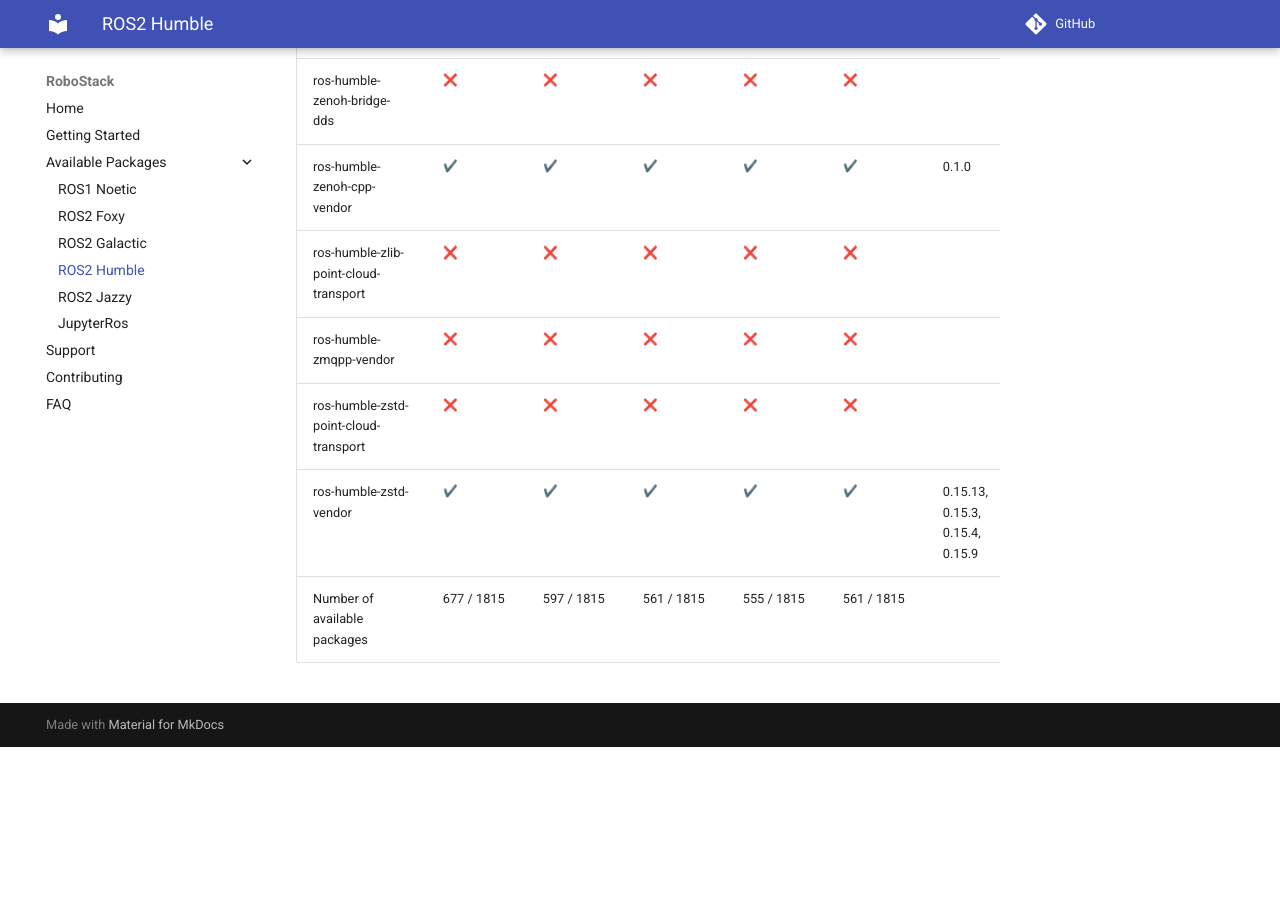
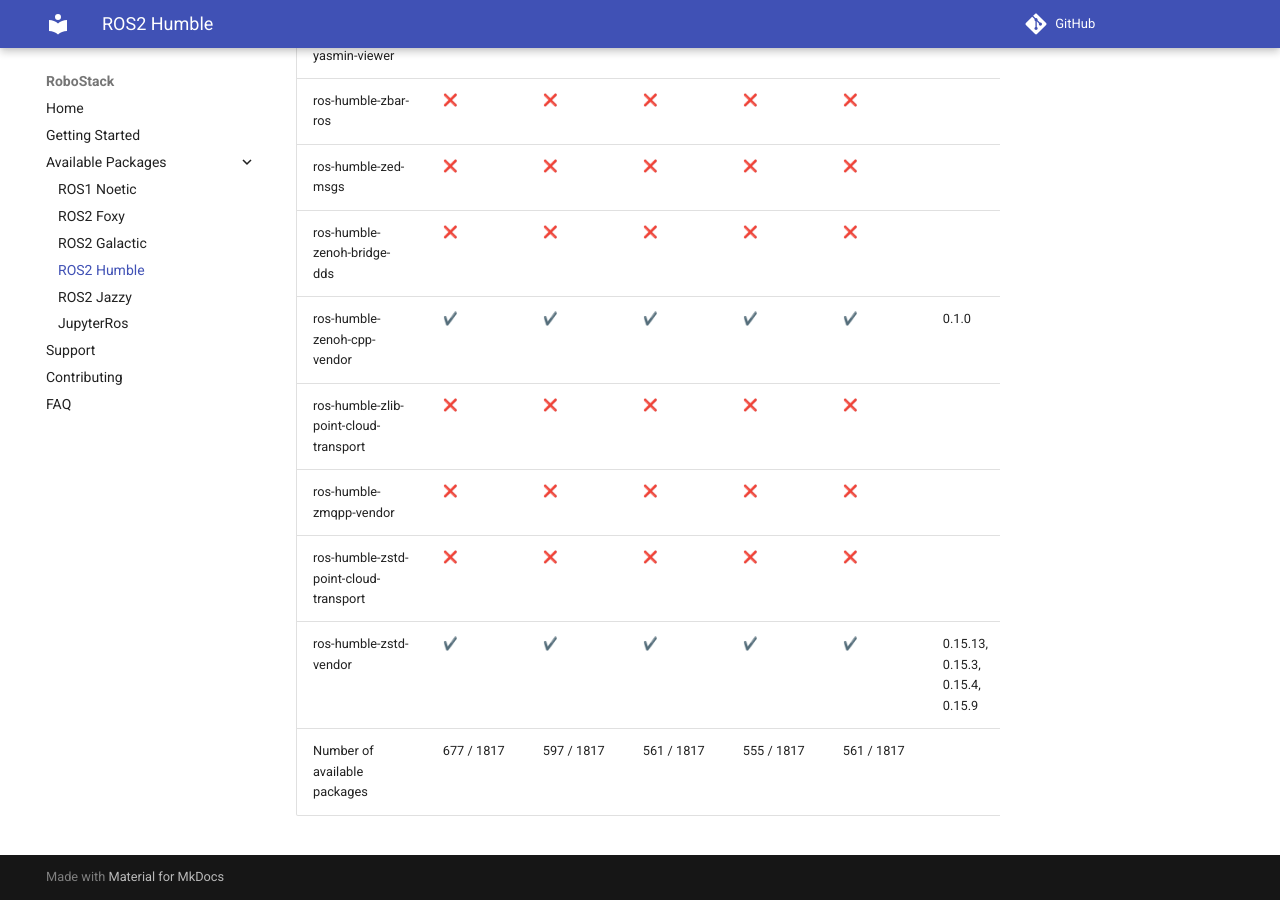
Before and after one commit to RoboStack/robostack.github.io, an MkDocs documentation site: the page built from docs/humble.md, in a window 1280 px wide and 900 px high, scrolled down 145013 px. Built offline with MkDocs 1.6.1 and Material for MkDocs 9.7.7, drawn with Linux system fonts in a browser that asks for light colours; emoji names are drawn with the system emoji font; comment, search, counter and statistics services are not loaded; before the commit the page ends 145760 px from its top, so only the background shows below that; some of the changed text lies outside the part shown.

Commit message:
Update tables

```diff
--- a/docs/humble.md
+++ b/docs/humble.md
@@ -1815,4 +1817,4 @@
 | ros-humble-zmqpp-vendor | :x: { data-sort='0' } | :x: { data-sort='0' } | :x: { data-sort='0' } | :x: { data-sort='0' } | :x: { data-sort='0' } |   |
 | ros-humble-zstd-point-cloud-transport | :x: { data-sort='0' } | :x: { data-sort='0' } | :x: { data-sort='0' } | :x: { data-sort='0' } | :x: { data-sort='0' } |   |
 | ros-humble-zstd-vendor | :heavy_check_mark: { data-sort='1' } | :heavy_check_mark: { data-sort='1' } | :heavy_check_mark: { data-sort='1' } | :heavy_check_mark: { data-sort='1' } | :heavy_check_mark: { data-sort='1' } | 0.15.13, 0.15.3, 0.15.4, 0.15.9  |
-| Number of available packages |  677 / 1815 | 597 / 1815 | 561 / 1815 | 555 / 1815 | 561 / 1815 |
+| Number of available packages |  677 / 1817 | 597 / 1817 | 561 / 1817 | 555 / 1817 | 561 / 1817 |
```
Also changed, not shown: other parts of docs/humble.md (+2 -0 lines), docs/jazzy.md (+2 -1 lines).
